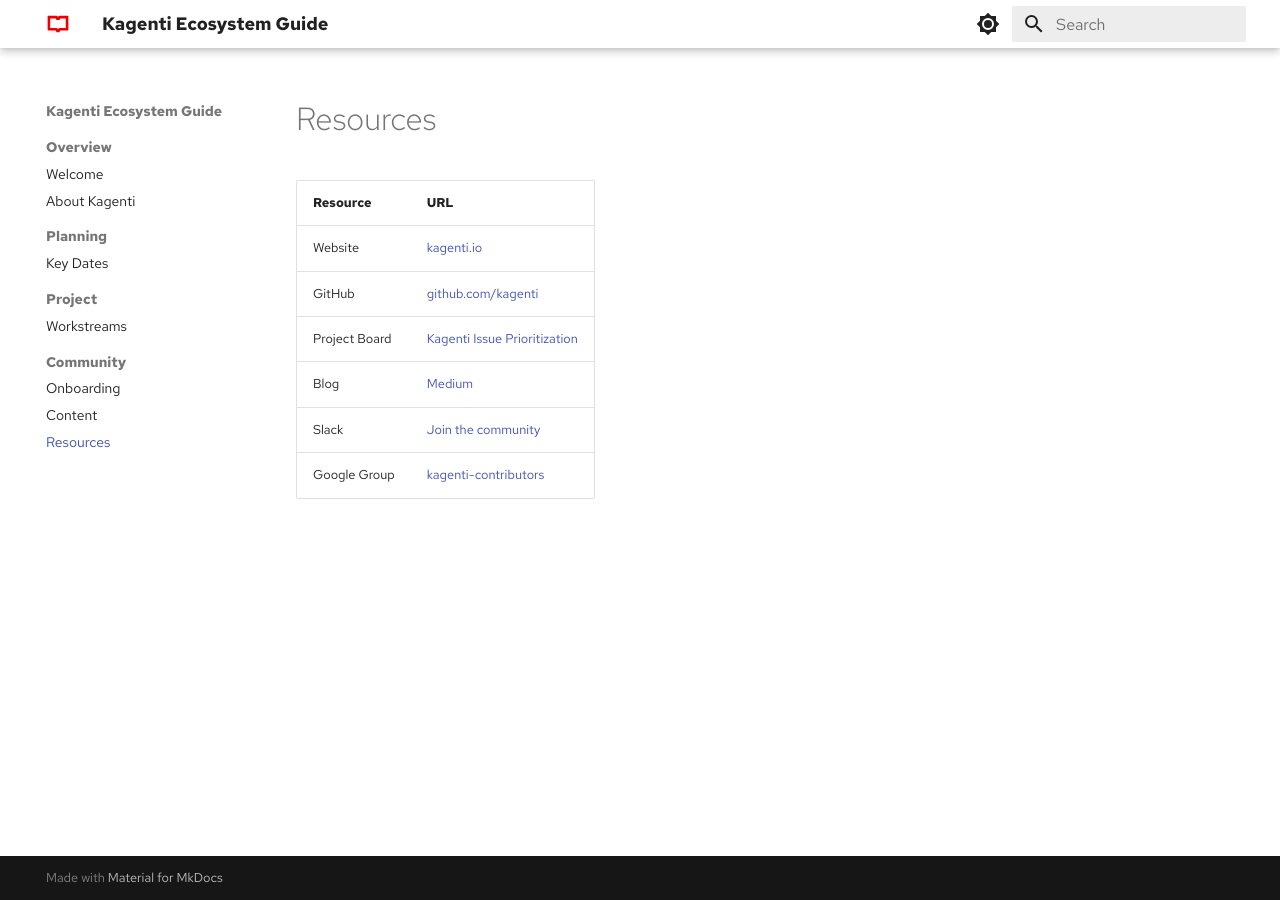
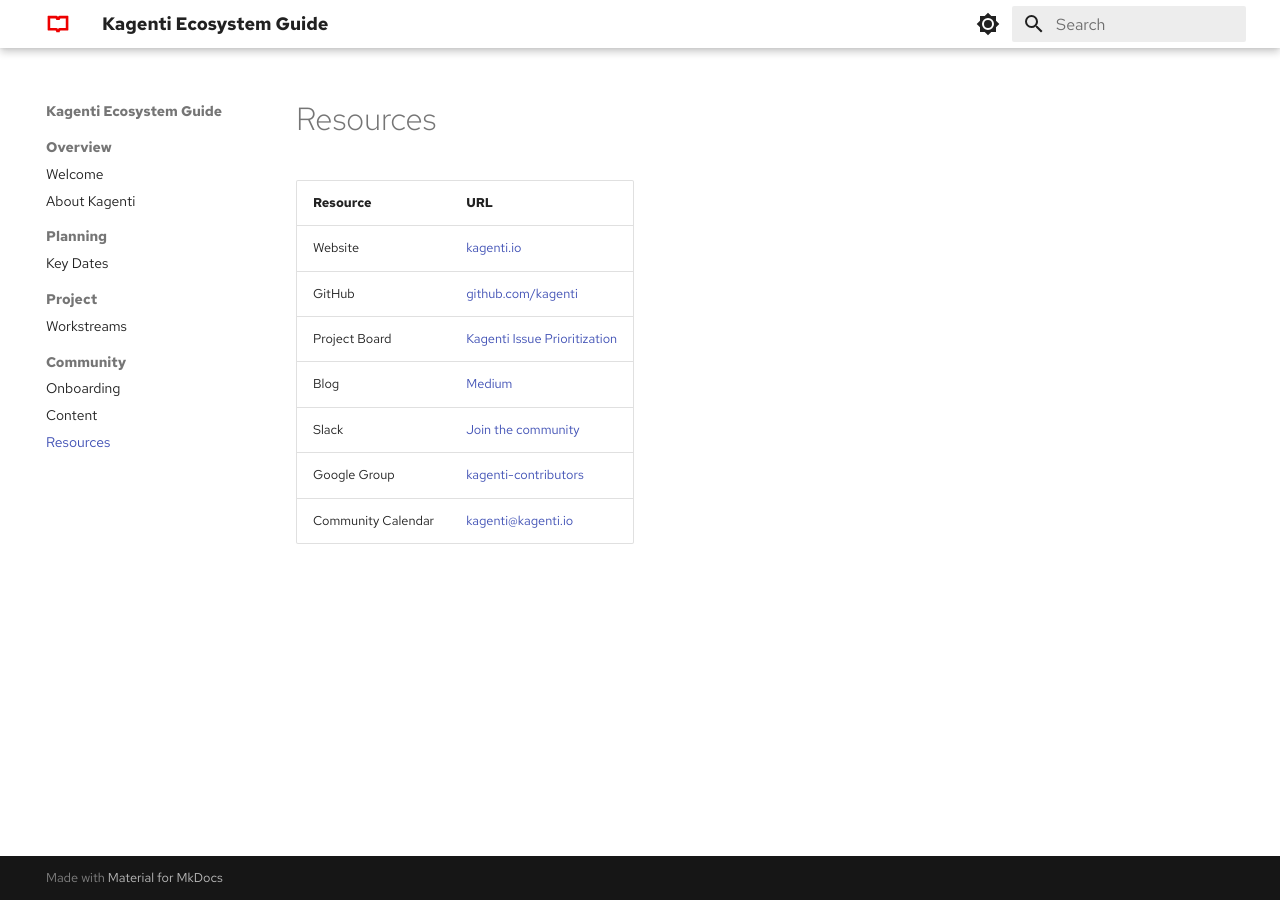
Before and after one commit to kagenti/ecosystem-guide, an MkDocs documentation site: the page built from content/resources.md, in a window 1280 px wide. Built offline with MkDocs 1.6.1 and Material for MkDocs 9.7.7, drawn with Linux system fonts in a browser that asks for light colours; some web fonts are replaced.

Commit message:
docs: add community calendar

```diff
--- a/content/resources.md
+++ b/content/resources.md
@@ -8,3 +8,4 @@
 | Blog | [Medium](https://medium.com/kagenti-the-agentic-platform) |
 | Slack | [Join the community](https://ibm.biz/kagenti-slack) |
 | Google Group | [kagenti-contributors](https://groups.google.com/g/kagenti-contributors) |
+| Community Calendar | [kagenti@kagenti.io](https://calendar.google.com/calendar/embed?src=kagenti%40kagenti.io&ctz=America%2FNew_York) |
--- a/docs/resources/index.html
+++ b/docs/resources/index.html
@@ -737,6 +737,10 @@
 <td>Google Group</td>
 <td><a href="https://groups.google.com/g/kagenti-contributors">kagenti-contributors</a></td>
 </tr>
+<tr>
+<td>Community Calendar</td>
+<td><a href="https://calendar.google.com/calendar/embed?src=kagenti%40kagenti.io&amp;ctz=America%2FNew_York">kagenti@kagenti.io</a></td>
+</tr>
 </tbody>
 </table>
 
```
Also changed, not shown: docs/search/search_index.json (+1 -1 lines).
